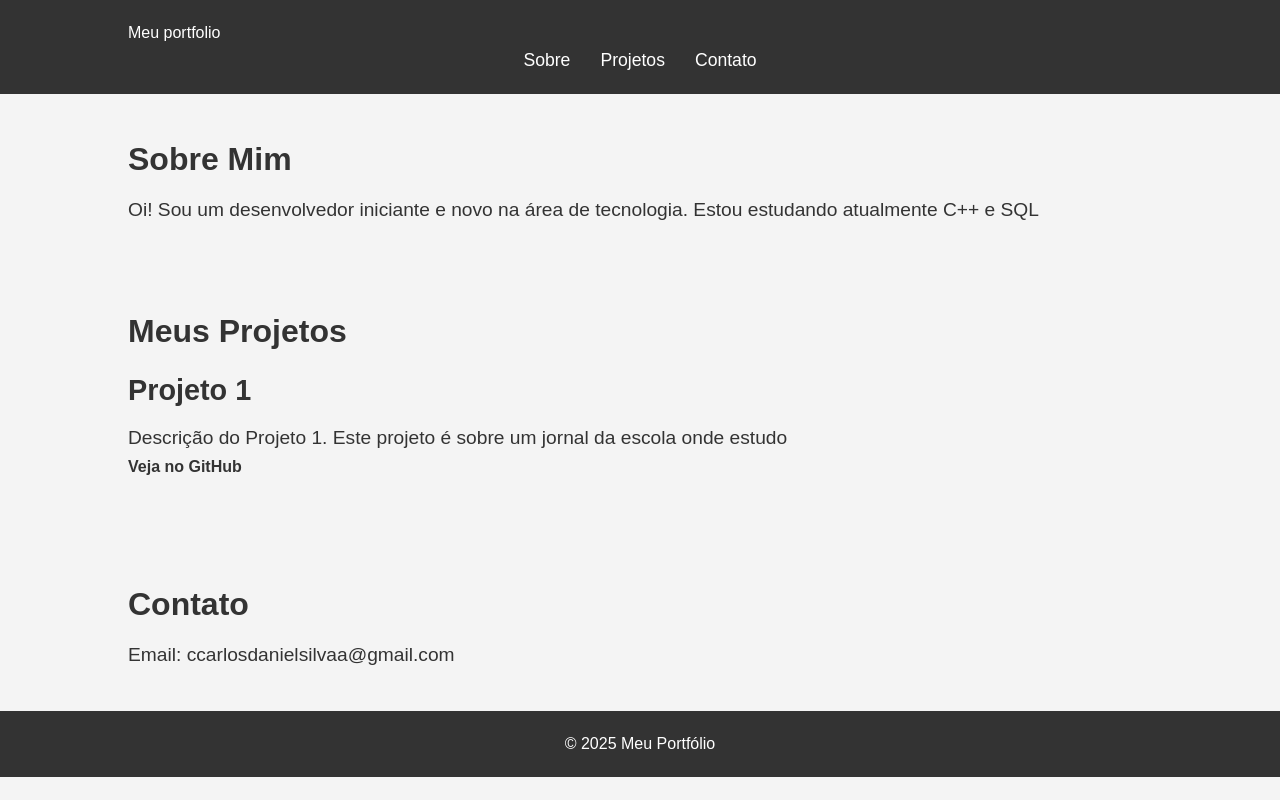
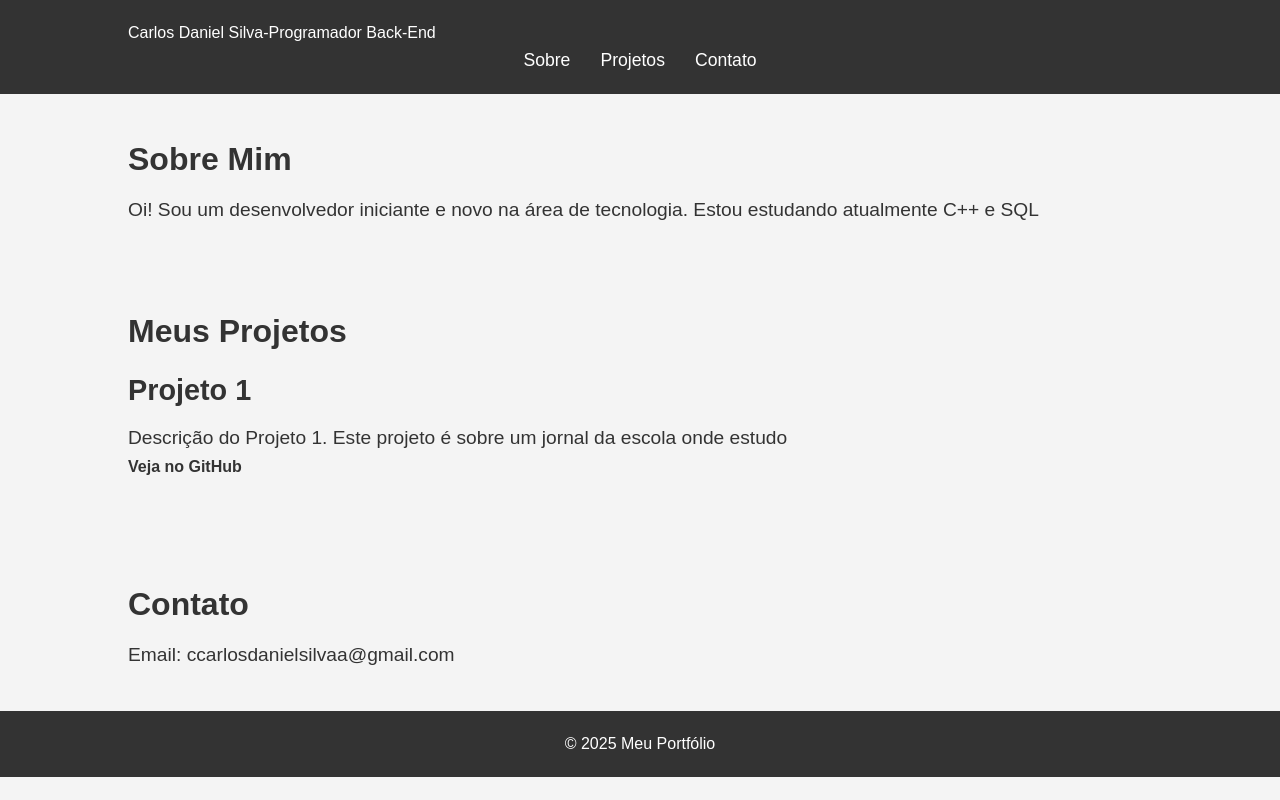
Before and after one commit to CarlosDaniel-Droid/port, a plain HTML site: page index.html in a window 1280 px wide. Drawn offline with Linux system fonts and the light colour scheme.

Commit message:
Add files via upload

```diff
--- a/index.html
+++ b/index.html
@@ -4,13 +4,13 @@
     <meta charset="UTF-8">
     <meta name="viewport" content="width=device-width, initial-scale=1.0">
     <meta http-equiv="X-UA-Compatible" content="ie=edge">
-    <title>TESTE</title>
+    <title>Meu Portfólio</title>
     <link rel="stylesheet" href="style.css">
 </head>
 <body>
     <header>
         <div class="container">
-            <h1></h1>Meu portfolio</h1>
+            <h1></h1>Carlos Daniel Silva-Programador Back-End</h1>
             <nav>
                 <ul>
                     <li><a href="#sobre">Sobre</a></li>
```
